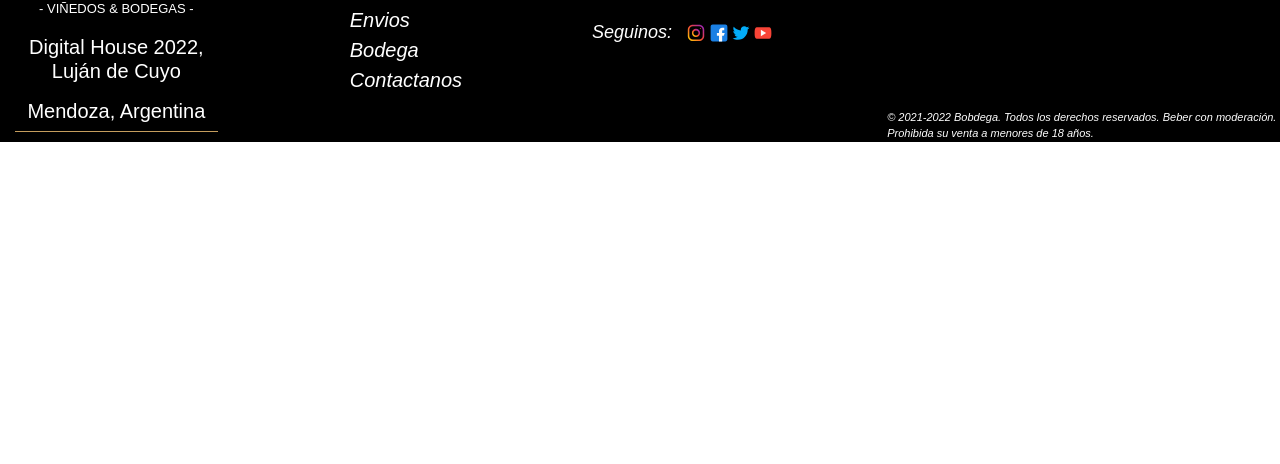
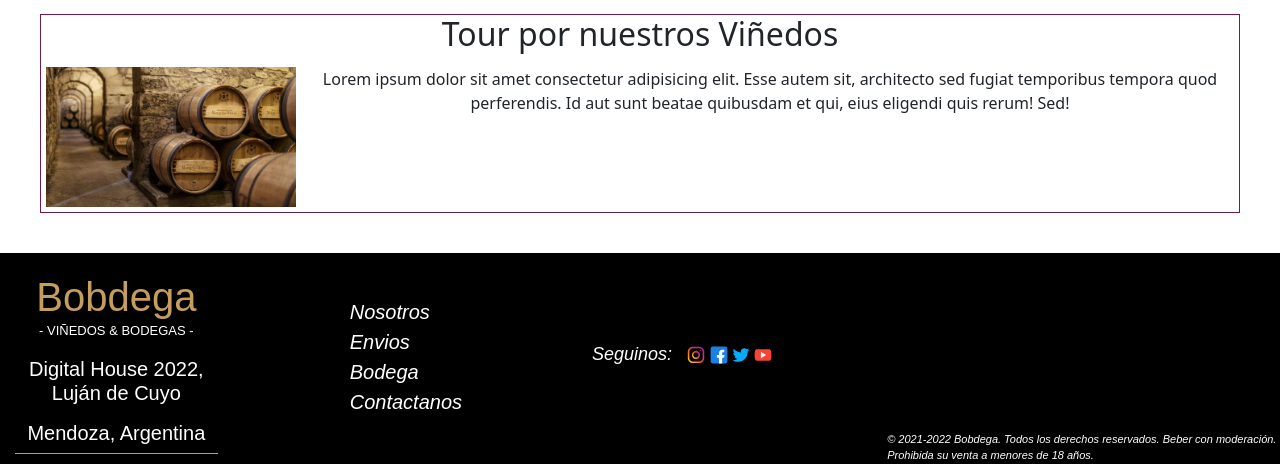
Before and after one commit to Hyoukaji/grupo_1_Bobdega, a Node server app: template bobdega/src/views/home.ejs in a window 1280 px wide. Shown: the part 1514-1978 px from the top of the page. Before the commit the page ends 1656 px from the top, so only its background shows below. Run offline with Node 20, Linux system fonts and the light colour scheme; the template is opened without the code that fills it: values that come from a table or form of the project are taken from there, others are empty; data comes from the database, SQL or seed files in the repository; some libraries are stand-ins or nearby versions.

Commit message:
cambios esteticos tour

```diff
--- a/bobdega/public/css/styles.css
+++ b/bobdega/public/css/styles.css
@@ -41,6 +41,12 @@ header {
     justify-content: space-around;
     padding: 5px;
 }
+
+.articulosHome {
+    margin: 40px;
+
+}
+
 
 .imagen{
     width: 15%;
@@ -229,6 +235,11 @@ main {
 .tour {
     display: flex;
     flex-direction: row;
+
+}
+
+.sectionTour {
+    border: #6f1c48 1px solid;
 }
 
 .fotoBodega, .descripcionBodega {
--- a/bobdega/src/views/home.ejs
+++ b/bobdega/src/views/home.ejs
@@ -6,7 +6,7 @@
          <img src="/images/bannerBobdega.jpg" alt="" width="100%">
       </section>
 
-      <section>
+      <section class="articulosHome">
          <a href="/product">
             <h2 class="title">Ver Todos los Productos</h2>
          </a>
@@ -17,13 +17,13 @@
             <h2 class="title">Crear Producto</h2>
          </a>
       </section>
-     <div class="homeCarrousel">
+     <div class="homeCarrousel articulosHome">
       <section>
          <h2 class="title">Ofertas de esta temporada</h2>
          <img src="/images/fondo.jpg" alt="" width="250">
       </section>
 
-      <section >
+      <section class="articulosHome" >
          <h2 class="title">quizas te interese</h2>
          <div id="carouselExampleInterval"  class="carousel slide" data-bs-ride="carousel">
             <div class="carousel-inner">
@@ -50,7 +50,8 @@
    </div>
       <%- include('./partials/quizasTeInterese',products) %>
 
-         <section>
+      <section class="articulosHome" >
+         <section class="sectionTour" >
             <h2>Tour por nuestros Viñedos</h2>
             <article class="tour">
 
```
